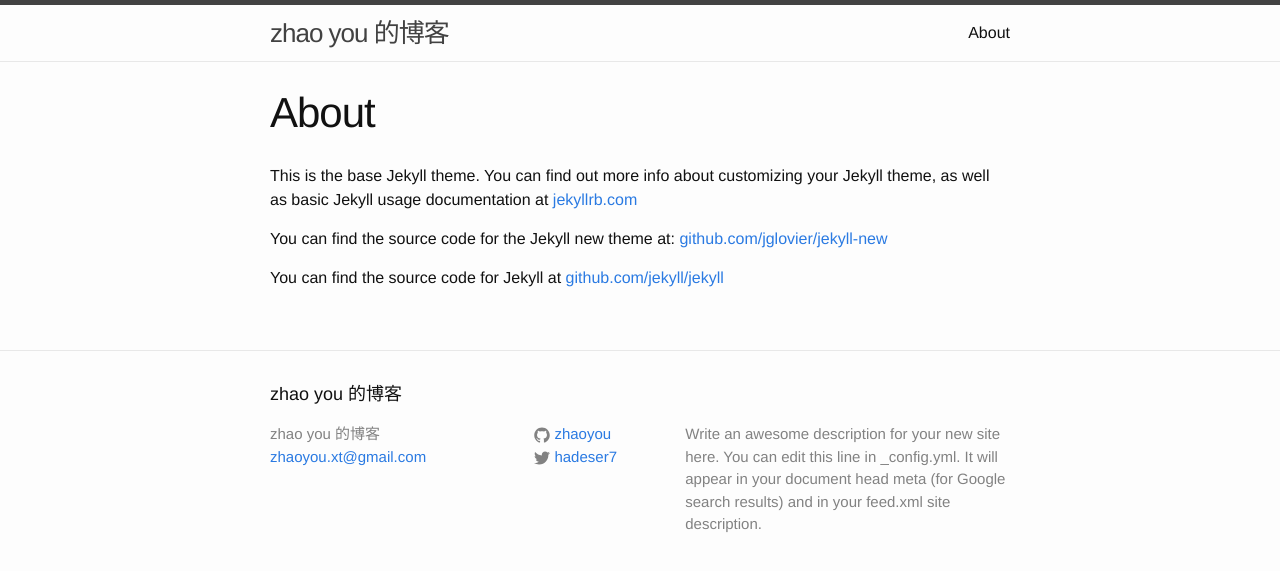
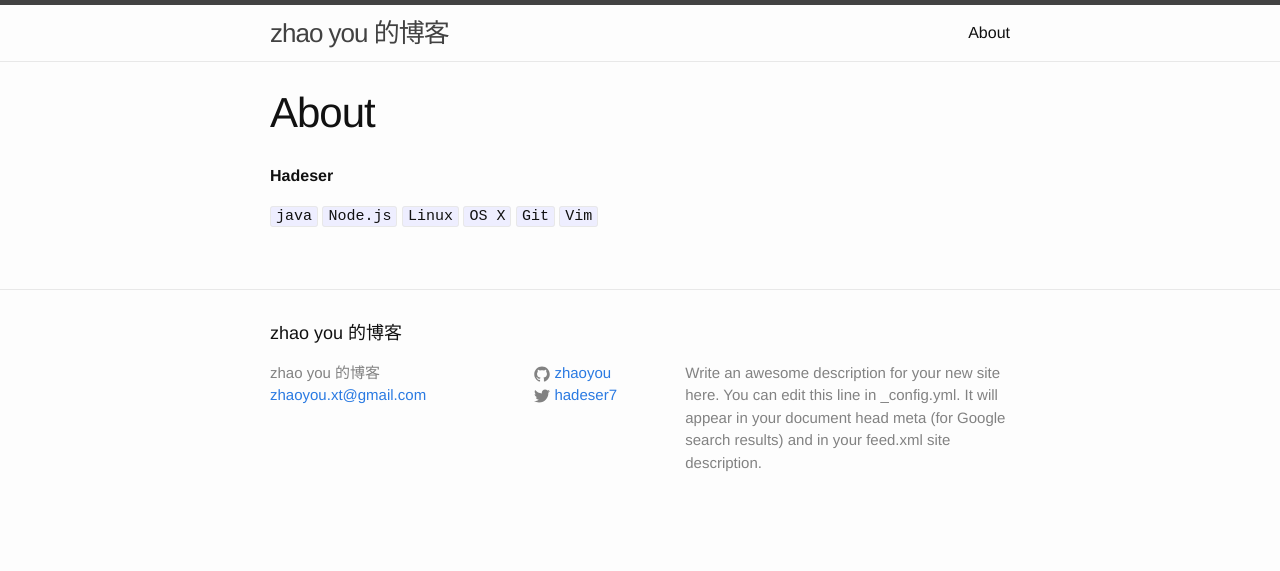
Before and after one commit to zhaoyou/zhaoyou.github.io, a Jekyll site: the page built from about.md, in a window 1280 px wide. Shown: the top 571 px of the page. Built offline with Jekyll 4.4.1, drawn with Linux system fonts in a browser that asks for light colours.

Commit message:
update about.md

```diff
--- a/about.md
+++ b/about.md
@@ -4,8 +4,6 @@ title: About
 permalink: /about/
 ---
 
-This is the base Jekyll theme. You can find out more info about customizing your Jekyll theme, as well as basic Jekyll usage documentation at [jekyllrb.com](http://jekyllrb.com/)
+**Hadeser**
 
-You can find the source code for the Jekyll new theme at: [github.com/jglovier/jekyll-new](https://github.com/jglovier/jekyll-new)
-
-You can find the source code for Jekyll at [github.com/jekyll/jekyll](https://github.com/jekyll/jekyll)
+`java` `Node.js` `Linux` `OS X` `Git` `Vim`
```
